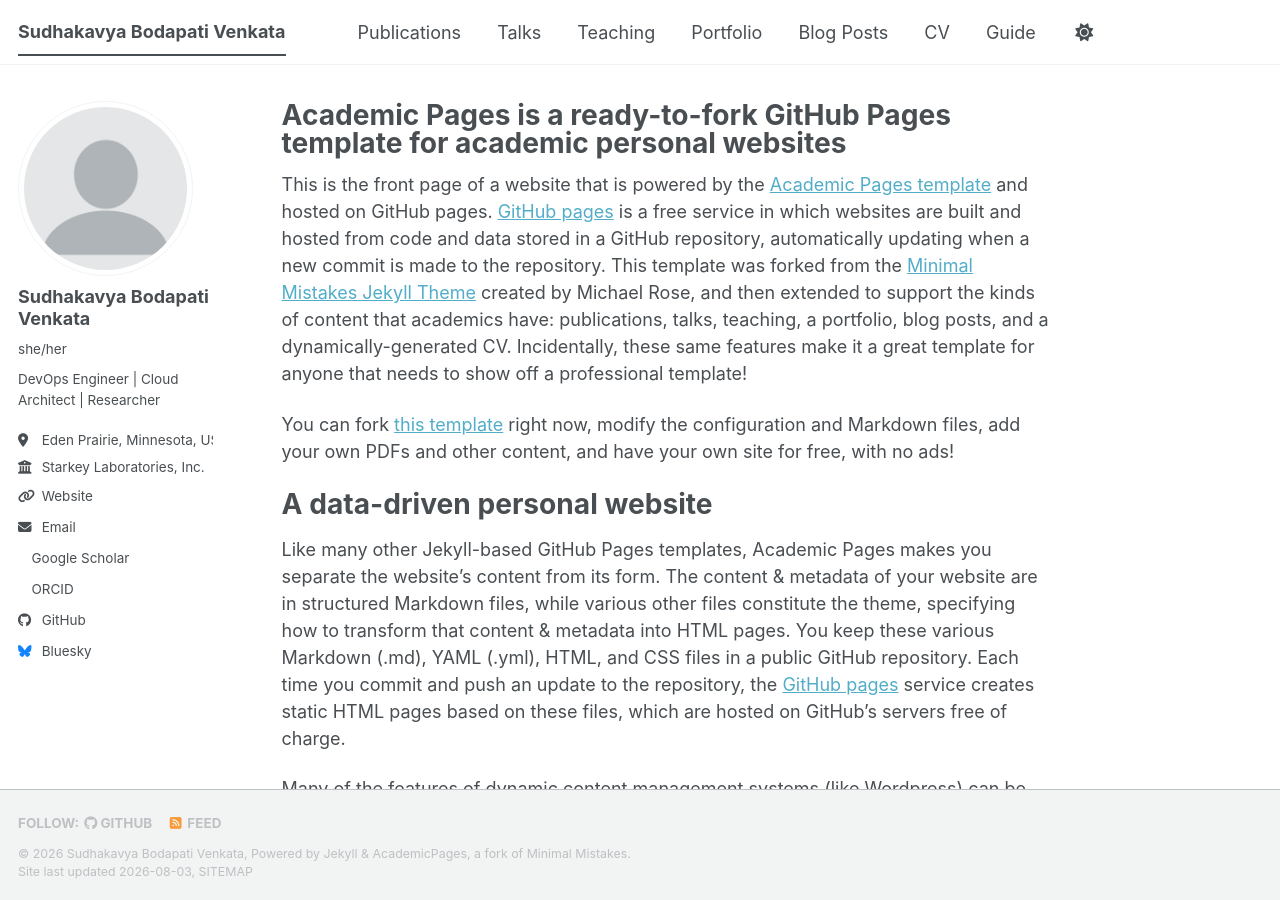
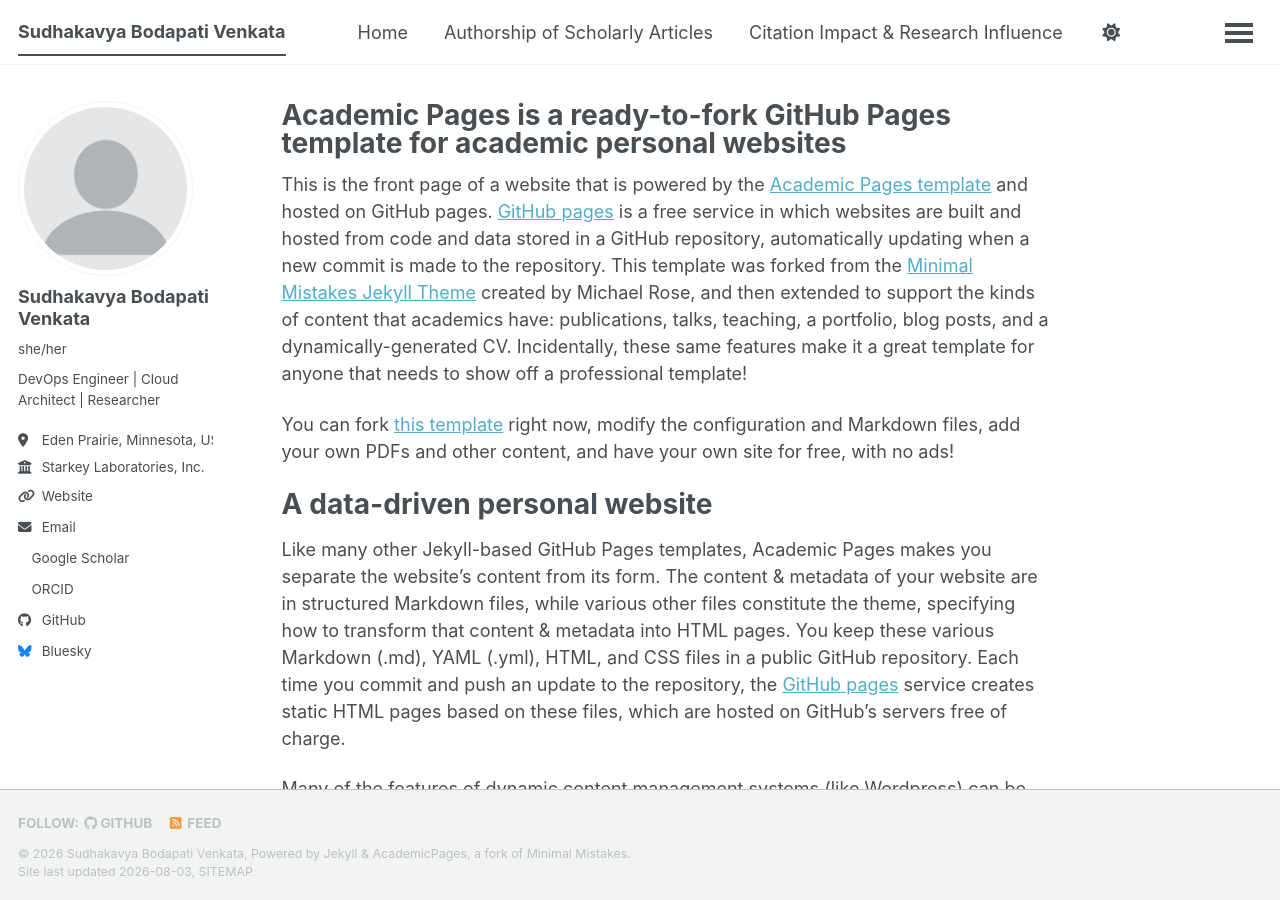
Before and after one commit to sudhakavya/sudhakavyabodapati, a Jekyll site: the page built from _pages/about.md, in a window 1280 px wide and 900 px high. Built offline with Jekyll 4.4.1, drawn with Linux system fonts in a browser that asks for light colours; a style sheet for code colours, icons or effects is not loaded; part of the change alters nothing that is shown.

Commit message:
Revise navigation links in header
Updated the navigation structure by adding new links and removing outdated ones.

```diff
--- a/_data/navigation.yml
+++ b/_data/navigation.yml
@@ -1,33 +1,34 @@
-# The following is the order of the links in the header of the website.
-#
-# Changing the order here will adjust the order and you can also add additional
-# links. Removing a link prevents it from showing in the header, but does not
-# prevent it from being included in the site.
-#
-# NOTE that only one of the CV options should be selected, the first is for the
-#      Markdown formatted page while the second is generated using JSON.
+main:
 
-main:
-  - title: "Publications"
+  - title: "Home"
+    url: /
+
+  - title: "Authorship of Scholarly Articles"
     url: /publications/
 
-  - title: "Talks"
-    url: /talks/
+  - title: "Citation Impact & Research Influence"
+    url: /citation-impact/
 
-  - title: "Teaching"
-    url: /teaching/
+  - title: "Peer Review & Judging Activities"
+    url: /peer-review/
 
-  - title: "Portfolio"
-    url: /portfolio/
+  - title: "Published Material & Media Coverage"
+    url: /media/
 
-  - title: "Blog Posts"
-    url: /year-archive/
+  - title: "Original Contributions of Major Significance"
+    url: /original-contributions/
 
-  - title: "CV"
+  - title: "Critical Roles & Leadership"
+    url: /critical-roles/
+
+  - title: "Awards & Recognition"
+    url: /awards/
+
+  - title: "Speaking Engagements"
+    url: /speaking/
+
+  - title: "Professional Memberships"
+    url: /memberships/
+
+  - title: "Curriculum Vitae"
     url: /cv/
-
-  # - title: "CV"
-  #   url: /cv-json/
-
-  - title: "Guide"
-    url: /markdown/
```
